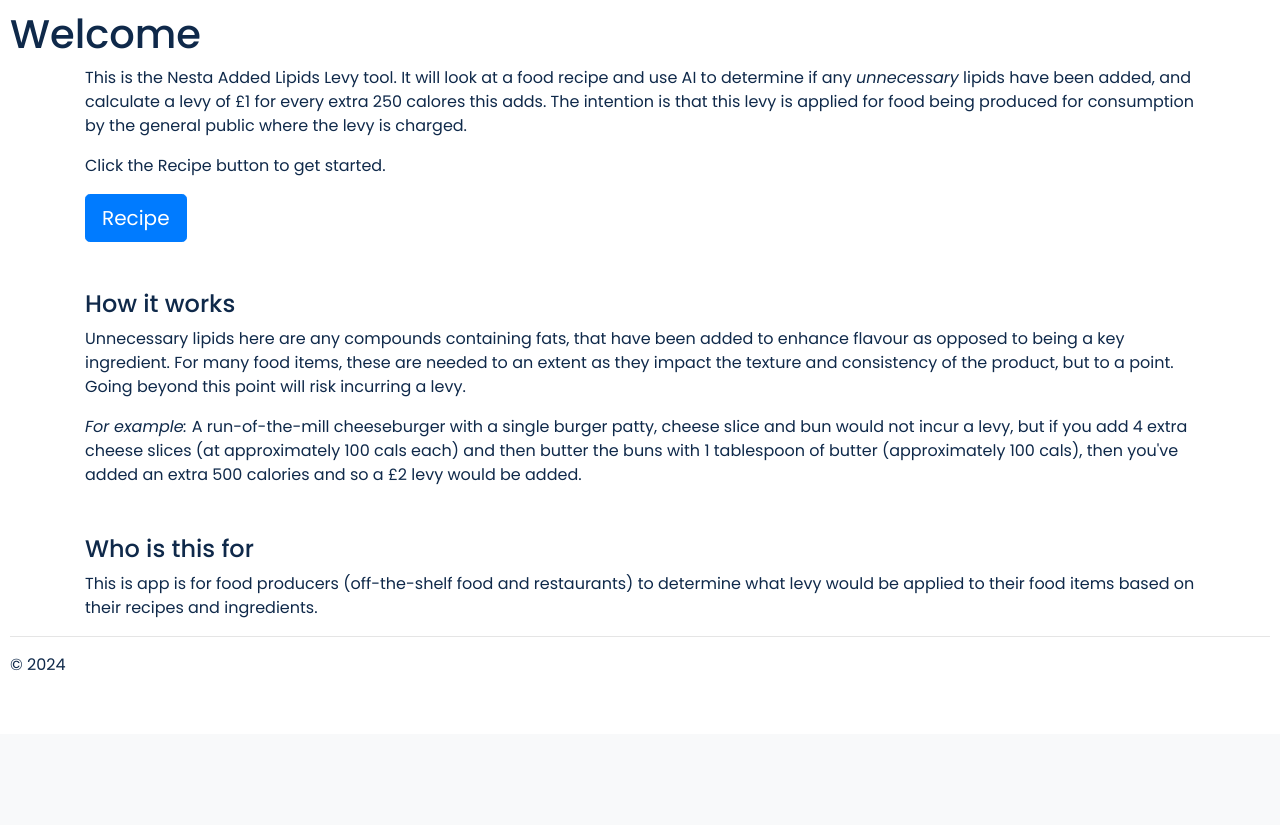
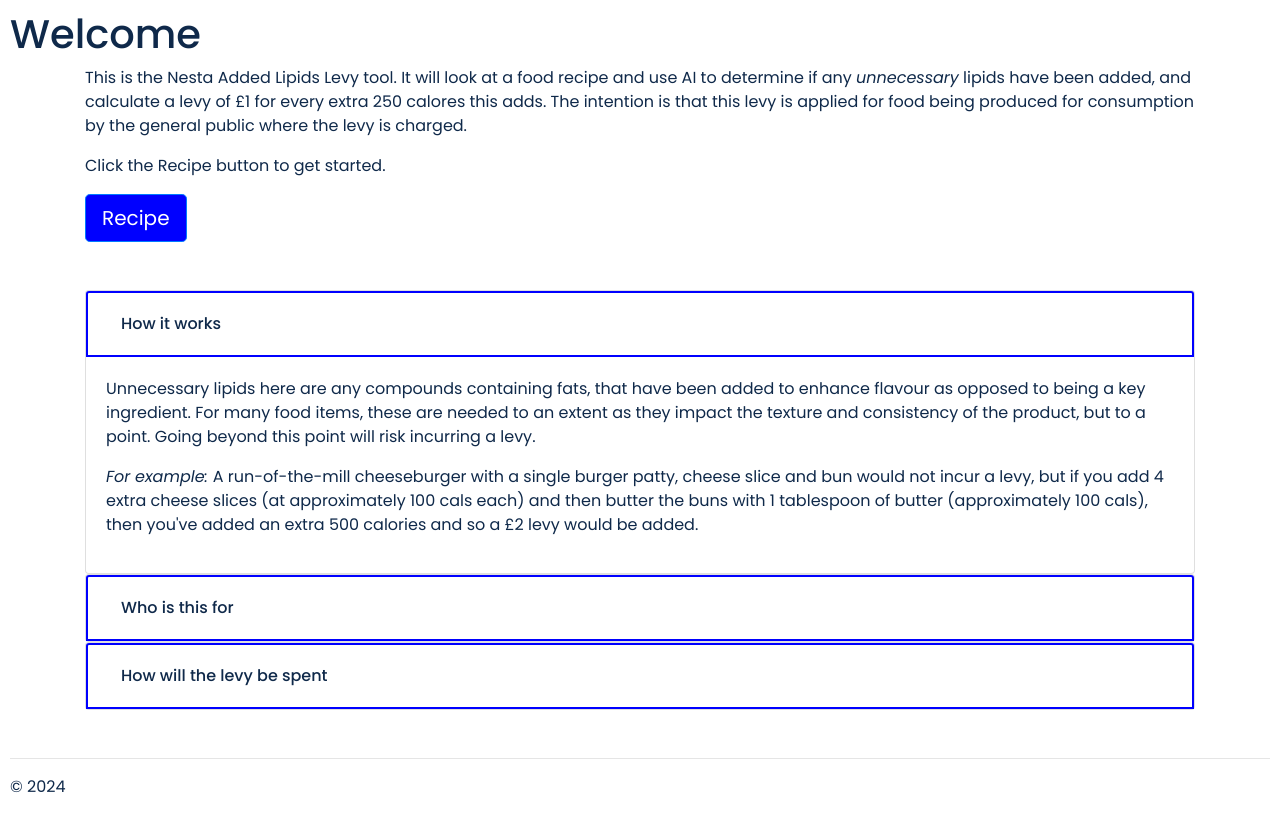
Before and after one commit to BiggestChris/Added-Lipids-Levy-Tool, a Flask app: page / in a window 1280 px wide. Shown: the part 66-891 px from the top of the page. Before the commit the page ends 736 px from the top, so only its background shows below. Run offline with Flask 3, Linux system fonts and the light colour scheme.

Commit message:
Accordion on front page plus other
Accordion on front page with further info. TODO's added in on error handling on app.py

```diff
--- a/app.py
+++ b/app.py
@@ -56,11 +56,13 @@ def recipe():
 @app.route("/results", methods=['GET', 'POST'])
 def results():
     if request.method == 'POST':
+        # TODO: Error handling - Calling ChatGPT so need error handling here (either in function or outside)
         session['results'] =  comprehend_data(session['recipe'])
         # Create a new ChatHistory record
         new_chat = ChatHistory(prompt=session['recipe'], response=session['results'])
 
         # Add and commit the record to the database
+        # TODO: Error handling - Adding a record to database so need error handling
         db.session.add(new_chat)
         db.session.commit()
 
@@ -86,6 +88,7 @@ def results():
 
 @app.route("/records", methods=['GET'])
 def records():
+    # TODO: Error handling - Looking up records from database so need error handling
     records = ChatHistory.query.all()
     return render_template("records.html", records=records)
 
--- a/static/site.css
+++ b/static/site.css
@@ -12,7 +12,7 @@ body {
 }
 
 a {
-    color: #004FA3
+    color: blue;
 }
 
 .navbar-nav > .nav-item.active > .nav-link {
@@ -56,3 +56,22 @@ pre.custom-pre {
     white-space: pre-wrap; /* Preserves whitespace like <pre> */
     font-family: inherit; /* Inherit the page's default font */
 }
+
+.btn-primary {
+    background-color: blue;
+}
+
+.card-header {
+    background-color: white;
+    border: solid 2px blue;
+}
+
+.btn-link {
+    color: #0f294a;
+    font-size: 1rem;  /* Adjust font-size to match h6 size */
+    font-weight: 500; /* Adjust font-weight for boldness */
+}
+
+.btn-link:hover {
+    color: blue;
+}
--- a/templates/index.html
+++ b/templates/index.html
@@ -19,8 +19,18 @@
         <a href="/recipe"><button type="button" class="btn btn-primary btn-lg">Recipe</button></a>
     </div>
 
-    <div class="container mt-5 mb-1">
-        <h4>How it works</h4>
+    <div id="accordion" class="container mb-5">
+        <div class="card">
+            <div class="card-header" id="headingOne">
+                <h5 class="mb-0">
+                    <button class="btn btn-link" data-toggle="collapse" data-target="#collapseOne" aria-expanded="true" aria-controls="collapseOne">
+                        How it works
+                    </button>
+                </h5>
+            </div>
+
+            <div id="collapseOne" class="collapse show" aria-labelledby="headingOne" data-parent="#accordion">
+                <div class="card-body">
                     <p>
                         Unnecessary lipids here are any compounds containing fats, that have been added to enhance flavour as opposed to being a key ingredient.
                         For many food items, these are needed to an extent as they impact the texture and consistency of the product, but to a point.
@@ -33,14 +43,48 @@
                         added an extra 500 calories and so a £2 levy would be added.
                     </p>
                 </div>
-
-    <div class="container mt-5 mb-1">
-        <h4>Who is this for</h4>
+            </div>
+        </div>
+        <div class="card">
+            <div class="card-header" id="headingTwo">
+                <h5 class="mb-0">
+                    <button class="btn btn-link collapsed" data-toggle="collapse" data-target="#collapseTwo" aria-expanded="false" aria-controls="collapseTwo">
+                        Who is this for
+                    </button>
+                </h5>
+            </div>
+            <div id="collapseTwo" class="collapse" aria-labelledby="headingTwo" data-parent="#accordion">
+                <div class="card-body">
                     <p>
                         This is app is for food producers (off-the-shelf food and restaurants) to determine what levy would be applied to their
                         food items based on their recipes and ingredients.
                     </p>
                 </div>
+            </div>
+        </div>
+        <div class="card">
+            <div class="card-header" id="headingThree">
+                <h5 class="mb-0">
+                    <button class="btn btn-link collapsed" data-toggle="collapse" data-target="#collapseThree" aria-expanded="false" aria-controls="collapseThree">
+                        How will the levy be spent
+                    </button>
+                </h5>
+            </div>
+            <div id="collapseThree" class="collapse" aria-labelledby="headingThree" data-parent="#accordion">
+                <div class="card-body">
+                    <p>
+                        The funds raised by the levy will be used for healthy food investment initiatives by schools and local authorities.
+                        A newly establised Healthy Food Innovation Fund, enabling schools to address rising health inequalities and childhood obesity with projects to boost healthy eating in school.
+                        It will be managed via local authorities and academy trusts, like the 2018/19 Healthy Pupils Capital Fund.
+                    </p>
+                    <!--
+                        Inspiration taken from: https://www.sustainweb.org/news/jan21-refreshingsdil/
+                    -->
+                </div>
+            </div>
+        </div>
+    </div>
+
 
     <!-- Flash messages section
     {% with messages = get_flashed_messages(with_categories=true) %}
```
Lines whose indentation alone changed are shown as unchanged.
